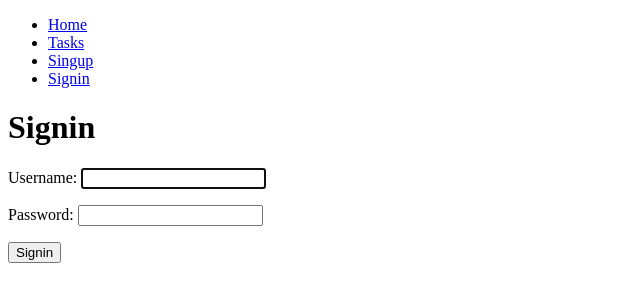
After one commit to Rumplestinki/crud-auth, a Django app: page /signin/ in a window 1280 px wide. The commit adds this page. Shown: the top 302 px of the page, without its empty margins (0-640 px from the left). Run offline with Django 4.2, Linux system fonts and the light colour scheme.

Commit message:
Se agrego signin.html para el inicio de secion y se realizo la funcion para comprobar si el usuario esta registrado o no

```diff
--- a/djangocrud/urls.py
+++ b/djangocrud/urls.py
@@ -24,4 +24,5 @@ urlpatterns = [
     path('singup/', views.helloword, name='singup'),
     path('tasks/', views.tasks, name='tasks'),
     path('logout/', views.singout, name='logout'),
+    path('signin/', views.signin, name='signin'),
 ]
--- a/tasks/templates/base.html
+++ b/tasks/templates/base.html
@@ -24,6 +24,9 @@
                 <li>
                     <a href="/singup">Singup</a>
                 </li>
+                <li>
+                    <a href="/signin">Signin</a>
+                </li>
 
             {% endif %}
         </ul>
--- /dev/null
+++ b/tasks/templates/signin.html
@@ -0,0 +1,17 @@
+{% extends 'base.html' %}
+
+{% block content %}
+    <h1>Signin</h1>
+
+    {{error}}
+
+    <form action="/signin/" method="POST">
+        {% csrf_token %}
+
+        {{form.as_p}}
+        <button>
+            Signin
+        </button>
+    </form>
+
+{% endblock %}
--- a/tasks/views.py
+++ b/tasks/views.py
@@ -1,14 +1,16 @@
 from django.shortcuts import render, redirect
-from django.contrib.auth.forms import UserCreationForm
+from django.contrib.auth.forms import UserCreationForm, AuthenticationForm
 from django.contrib.auth.models import User
-from django.contrib.auth import login, logout
+from django.contrib.auth import login, logout, authenticate
 from django.http import HttpResponse
 from django.db import IntegrityError
 
 # Create your views here.
 
+
 def home(request):
     return render(request, 'home.html')
+
 
 def helloword(request):
     # El cliente solicita datos
@@ -39,9 +41,35 @@ def helloword(request):
             'error': "Las contraseñas no coinciden"
         })
 
+
 def tasks(request):
     return render(request, 'tasks.html')
+
 
 def singout(request):
     logout(request)
     return redirect('home')
+
+
+def signin(request):
+    # Si el metodo es GET renderiza el html
+    if request.method == 'GET':
+        return render(request, 'signin.html', {
+            'form': AuthenticationForm
+        })
+    # Si es POST autentifica el usuario
+    else:
+        # guarda los datos en user
+        user = authenticate(
+            request, username=request.POST['username'],
+            password=request.POST['password'])
+        # Si no exixte redirecciona y muestra un error
+        if user is None:
+            return render(request, 'signin.html', {
+                'form': AuthenticationForm,
+                'error': 'El usuario y/o la contraseña son incorrectos'
+            })
+        # Si existe guarda la secion y lo redirecciona
+        else:
+            login(request, user)
+            return redirect('tasks')
```
Also changed, not shown: db.sqlite3.
